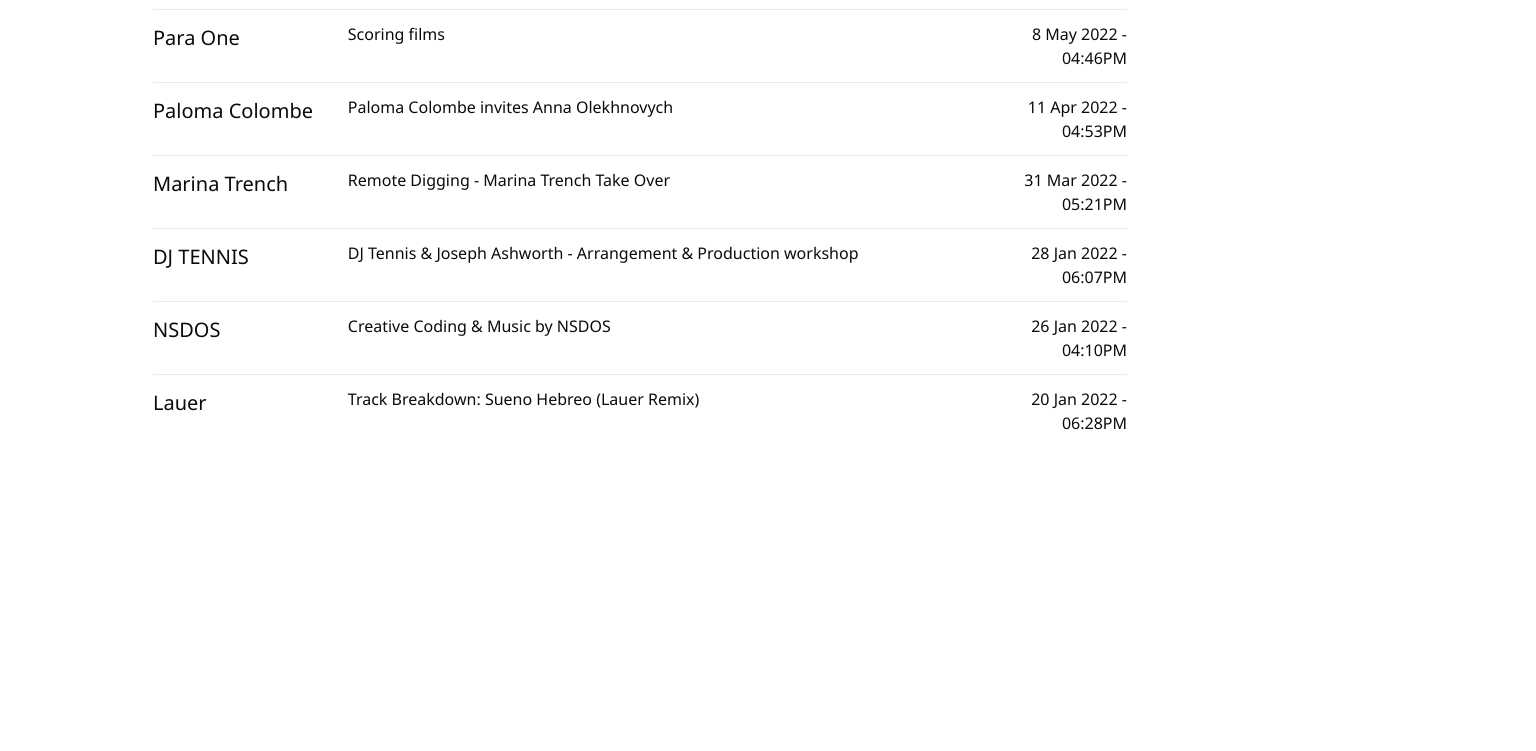
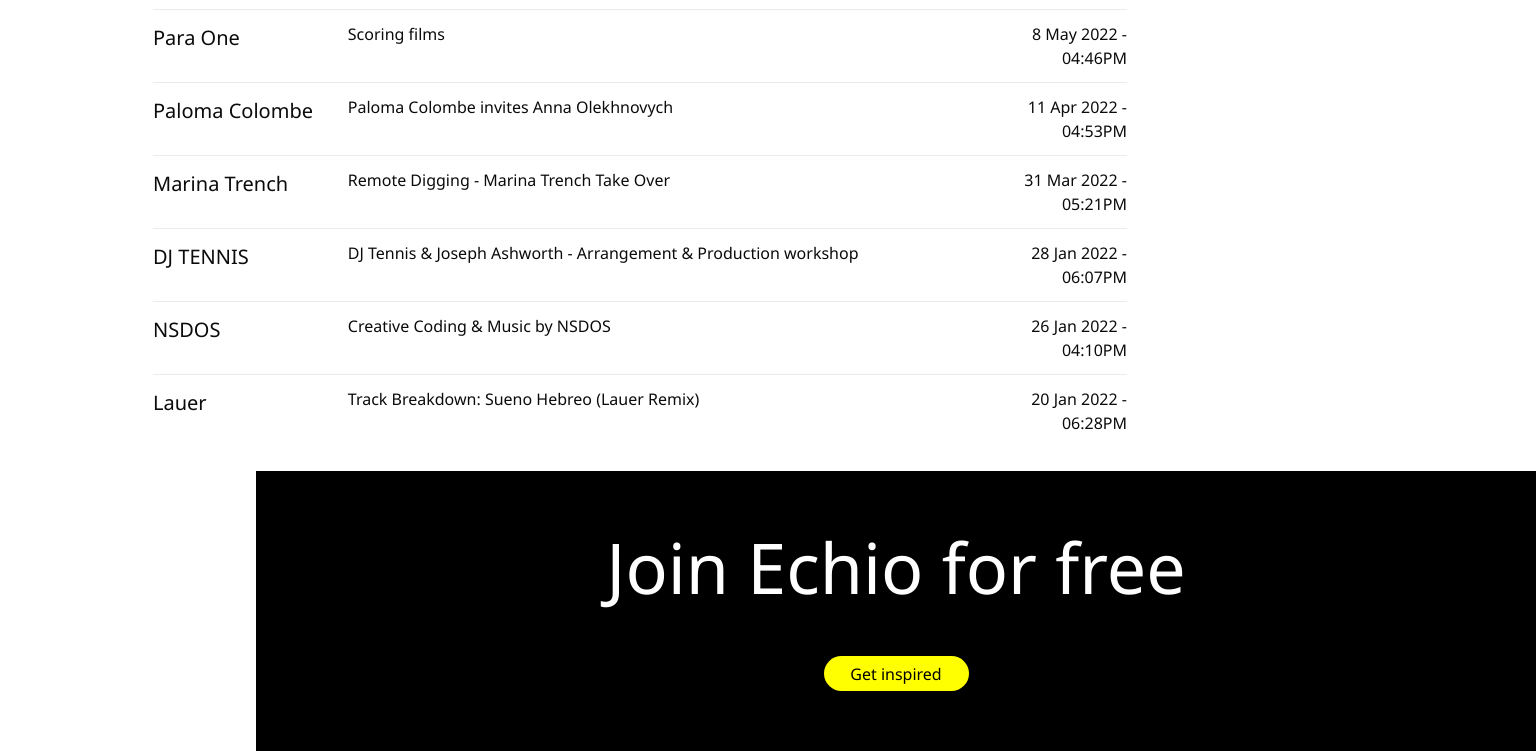
Before and after one commit to YevheniiOlehovich/SmallLanding, a website built with webpack: page src/index.html in a window 1280 px wide. Shown: the part 4616-5367 px from the top of the page, 1536 px wide, since content can reach past the window. Before the commit the page ends 5087 px from the top, so only its background shows below. Built offline with nearby package versions, Linux system fonts and the light colour scheme.

Commit message:
added footer

```diff
--- a/src/index.html
+++ b/src/index.html
@@ -201,7 +201,8 @@
         </section>
     </main>
     <footer class="footer">
-
+        <h2 class="footer__title">Join Echio for free</h2>
+        <a href="#" class="footer__link block-link">Get inspired</a>
     </footer>
 <script src="./index.js"></script>
 </body>
--- a/src/index.scss
+++ b/src/index.scss
@@ -11,3 +11,4 @@
 @import './style/support';
 @import './style/slider';
 @import './style/highlights';
+@import'./style/_footer';
--- /dev/null
+++ b/src/style/_footer.scss
@@ -0,0 +1,24 @@
+.footer{
+    position: relative;
+    width: 1280px;
+    right: 50%;
+    height: 280px;
+    transform: translateX(50%);
+    background-color: black;
+    display: flex;
+    flex-direction: column;
+    padding: 60px 0;
+    align-items: center;
+    justify-content: space-between;
+    &__title{
+        font-weight: normal;
+        font-size: 70px;
+        line-height: 72px;
+        color: #fff;
+        text-align: center;
+    }
+    &__link{
+        background-color: #FFFF02;
+        color: black;
+    }
+}
```
